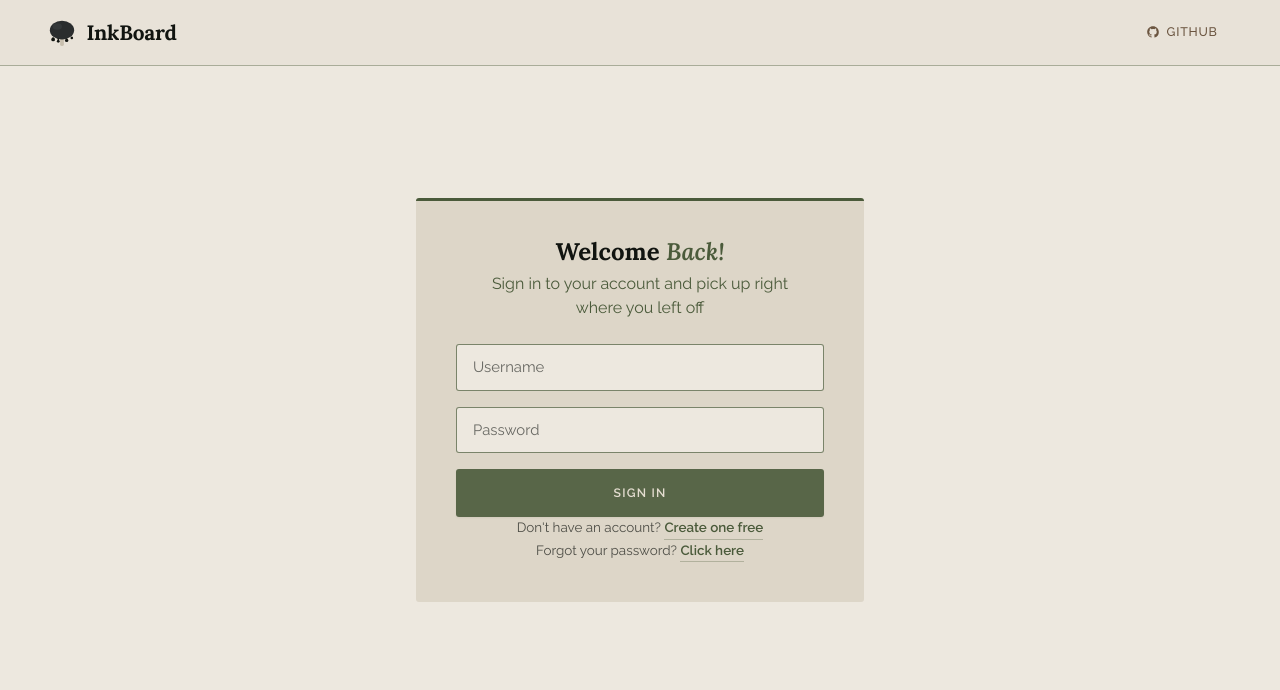
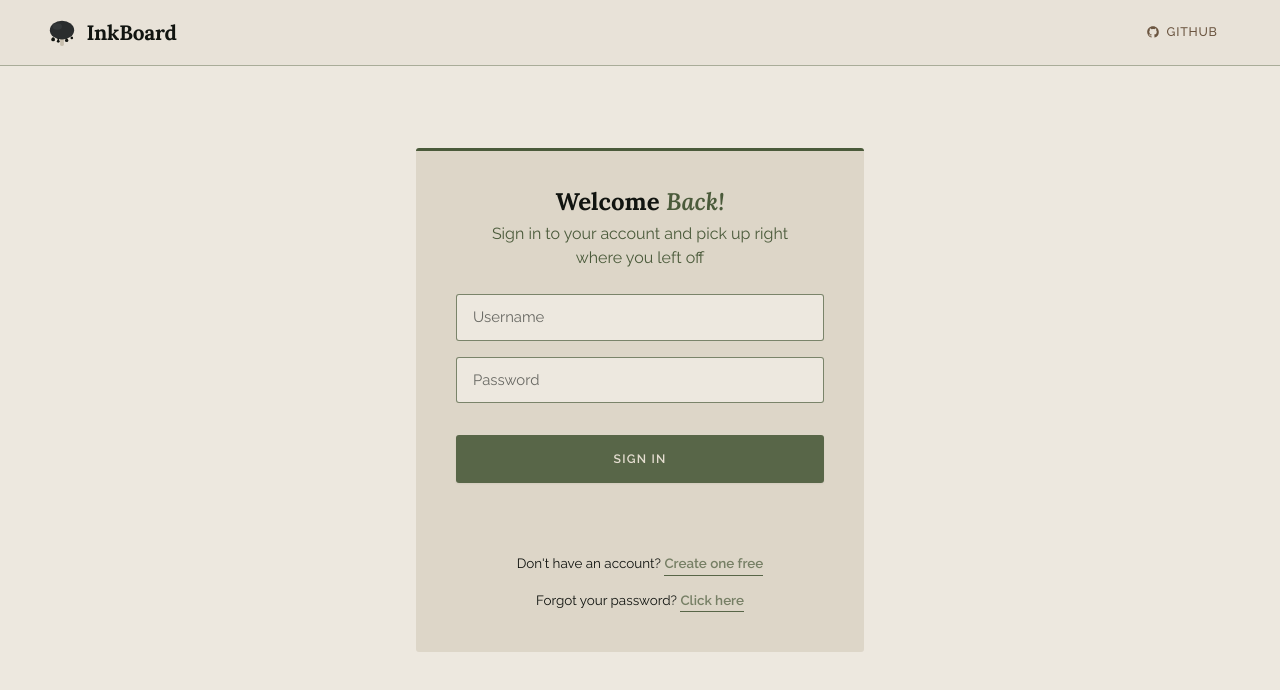
Before and after one commit to COP4331C-Team18/Large-Group-Project, a React (Vite) app in the folder frontend/: page /login in a window 1280 px wide. Shown: the top 690 px of the page. Built offline with nearby package versions, Linux system fonts and the light colour scheme; no server answers.

Commit message:
fix login and Google OAuth spacing

```diff
--- a/frontend/src/components/login/Login.tsx
+++ b/frontend/src/components/login/Login.tsx
@@ -40,7 +40,7 @@ export default function Login() {
       await authService.requestPasswordReset(resetEmail);
       setMessage("If that email exists, a link is on the way.");
     } catch (error: any) {
-      setMessage("Error requesting reset.");
+      setMessage("Please enter an email");
     }
   };
 
@@ -55,7 +55,8 @@ export default function Login() {
           </div>
           <input
             type="email" placeholder="Email Address" value={resetEmail} onChange={(e) => setResetEmail(e.target.value)}
-              className="w-full px-4 py-[0.7rem]
+              className="
+              w-full px-4 py-[0.7rem]
               font-sans text-[0.93rem] text-base-content
               bg-base-100 border border-primary/70 rounded-[3px]
               placeholder:text-base-content/60
@@ -117,46 +118,42 @@ export default function Login() {
           />
         </div>
 
-        {/* Google OAuth button */}
-        <div className="mt-4 flex justify-center w-full">
-          <OAuth />
+        <div className="text-error text-sm min-h-[16px] my-2 text-center p-[2px]">
+          {message}
         </div>
-
-        {message && (
-          <p className="font-sans text-[0.84rem] text-red-700 text-center -mt-1">
-            {message}
-          </p>
-        )}
 
         <button className="btn w-full bg-primary/90 text-primary-content hover:bg-primary border-none rounded-[3px] font-sans text-[0.76rem] font-semibold tracking-[0.1em] uppercase" onClick={doLogin}>
           Sign In
         </button>
 
-        <p className="font-sans text-[0.84rem] text-base-content/70 text-center">
+        {/* Google OAuth button */}
+        <div className="mt-4 flex justify-center">
+            <OAuth />
+        </div>
+
+        <p className="font-sans text-[0.84rem] text-base-content text-center mt-[10px] pt-1">
           Don't have an account?{' '}
           <button
             onClick={() => navigate('/signup')}
             className="
-              text-primary font-semibold
-              border-b border-[rgba(74,90,58,0.3)] pb-px
+              text-primary/70 font-semibold
+              border-b border-primary/90 pb-px
               hover:border-primary transition-colors duration-150
-              bg-transparent border-x-0 border-t-0 cursor-pointer p-0
-            "
+              bg-transparent border-x-0 border-t-0 cursor-pointer p-0"
           >
             Create one free
           </button>
         </p>
 
-        <p className="font-sans text-[0.84rem] text-base-content/70 text-center">
+        <p className="font-sans text-[0.84rem] text-base-content text-center mt-[10px] pt-1">
           Forgot your password?{' '}
           <button
-            onClick={() => setIsForgotMode(true)}
+            onClick={() => {setIsForgotMode(true); setMessage("")}}
             className="
-              text-primary font-semibold
-              border-b border-[rgba(74,90,58,0.3)] pb-px
+              text-primary/70 font-semibold
+              border-b border-primary/90 pb-px
               hover:border-primary transition-colors duration-150
-              bg-transparent border-x-0 border-t-0 cursor-pointer p-0
-            "
+              bg-transparent border-x-0 border-t-0 cursor-pointer p-0"
           >
             Click here
           </button>
--- a/frontend/src/components/signup/OAuth.tsx
+++ b/frontend/src/components/signup/OAuth.tsx
@@ -1,6 +1,6 @@
 // Declare the google object for TypeScript
 declare const google: any;
-import { useEffect } from "react";
+import { useEffect, useRef, useState } from "react";
 import {useAuth} from '@/contexts/AuthContext';
 import { authService } from '@/api/services/authService';
 
@@ -8,6 +8,8 @@ import { authService } from '@/api/services/authService';
 
 export default function OAuth() {
     const { login } = useAuth();
+    const containerRef = useRef<HTMLDivElement>(null);
+    const [width, setWidth] = useState(0);
 
     const handleGoogleResponse = async (response: any) => {
         const idToken = response.credential;
@@ -21,8 +23,22 @@ export default function OAuth() {
     };
 
     useEffect(() => {
+        if (!containerRef.current) return;
+
+        const observer = new ResizeObserver((entries) => {
+            for (let entry of entries) {
+                // update width state when the box resizes
+                setWidth(entry.contentRect.width);
+            }
+        });
+
+        observer.observe(containerRef.current);
+        return () => observer.disconnect();
+    }, []);
+
+    useEffect(() => {
         // Google script is already loaded in index.html
-        if (typeof google !== "undefined" && google.accounts && google.accounts.id) {
+        if (typeof google !== "undefined" && google.accounts && google.accounts.id && width > 0) {
             google.accounts.id.initialize({
                 client_id: import.meta.env.VITE_GOOGLE_CLIENT_ID,
                 callback: handleGoogleResponse
@@ -33,10 +49,10 @@ export default function OAuth() {
             google.accounts.id.renderButton(container, {
             theme: "outline",
             size: "large",
-            width: width  // pixel number, derived from actual container width
+            width: width  // Dynamic width to match the state of other boxes
             });
         }
-    }, []);
+    }, [width]);
 
-    return <div id="googleOAuthDiv"></div>;
+    return <div ref={containerRef} id="googleOAuthDiv" className="w-full min-h-[40px]"></div>;
 }
```
